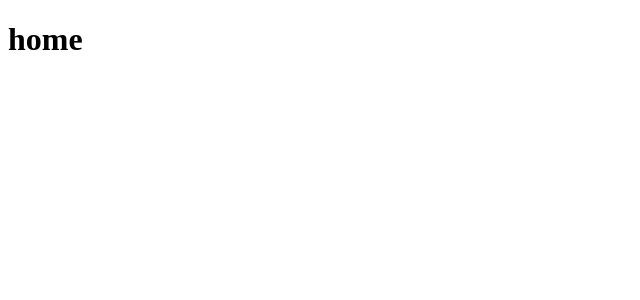
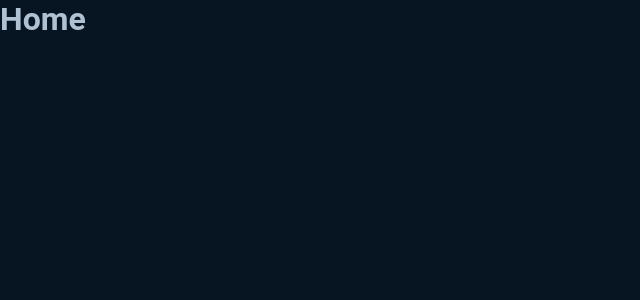
Before and after one commit to Thav0/rocketseat-2023-challenge-03-github-blog, a React (Vite) app: page / in a window 1280 px wide. Shown: the top 300 px of the page, without its empty margins (0-640 px from the left). Built offline with nearby package versions, Linux system fonts and the light colour scheme.

Commit message:
Theme defined, react router dom added

```diff
--- a/package.json
+++ b/package.json
@@ -13,6 +13,7 @@
     "react": "^18.2.0",
     "react-dom": "^18.2.0",
     "react-hook-form": "^7.43.7",
+    "react-router-dom": "^6.9.0",
     "styled-components": "^5.3.9",
     "zod": "^3.21.4"
   },
@@ -20,6 +21,7 @@
     "@rocketseat/eslint-config": "^1.2.0",
     "@types/react": "^18.0.28",
     "@types/react-dom": "^18.0.11",
+    "@types/styled-components": "^5.1.26",
     "@vitejs/plugin-react": "^3.1.0",
     "eslint": "^8.36.0",
     "typescript": "^4.9.3",
--- a/src/App.tsx
+++ b/src/App.tsx
@@ -1,10 +1,14 @@
-import { useState } from 'react'
+import { defaultTheme } from "./styles/themes/default"
+import { ThemeProvider } from 'styled-components'
+import { GlobalStyle } from './styles/global'
 
 function App() {
-  const [count, setCount] = useState(0)
 
   return (
-    <h1>home</h1>
+    <ThemeProvider theme={defaultTheme}>
+      <GlobalStyle />
+      <h1>home</h1>
+    </ThemeProvider>
   )
 }
 
--- a/src/main.tsx
+++ b/src/main.tsx
@@ -1,9 +1,16 @@
 import React from 'react'
 import ReactDOM from 'react-dom/client'
-import App from './App'
+import { RouterProvider } from 'react-router-dom'
+import { ThemeProvider } from 'styled-components'
+import { router } from './routes/router'
+import { GlobalStyle } from './styles/global'
+import { defaultTheme } from './styles/themes/default'
 
 ReactDOM.createRoot(document.getElementById('root') as HTMLElement).render(
   <React.StrictMode>
-    <App />
+    <ThemeProvider theme={defaultTheme}>
+      <GlobalStyle />
+      <RouterProvider router={router} />
+    </ThemeProvider>
   </React.StrictMode>,
 )
--- /dev/null
+++ b/src/pages/Home/index.tsx
@@ -0,0 +1,3 @@
+export function Home() {
+  return <h1>Home</h1>
+}
--- /dev/null
+++ b/src/routes/router.tsx
@@ -0,0 +1,9 @@
+import { createBrowserRouter } from "react-router-dom";
+import { Home } from "../pages/Home";
+
+export const router = createBrowserRouter([
+  {
+    path: '/',
+    element: <Home />
+  }
+])
--- /dev/null
+++ b/src/styles/global.ts
@@ -0,0 +1,25 @@
+import { createGlobalStyle } from 'styled-components'
+
+export const GlobalStyle = createGlobalStyle`
+
+  * {
+    margin: 0;
+    padding: 0;
+    box-sizing: border-box;
+  }
+
+  :focus {
+    outline: 0;
+    box-shadow: 0 0 0 2px ${(props) => props.theme['label']};
+  }
+
+  body {
+    background-color: ${(props) => props.theme['background']};
+    color: ${(props) => props.theme['text']};
+    -webkit-font-smoothing: antialiased;
+  }
+
+  body, input-security, textarea, button {
+    font: 400 1rem Roboto, sans-serif;
+  }
+`
--- /dev/null
+++ b/src/styles/themes/default.ts
@@ -0,0 +1,15 @@
+export const defaultTheme = {
+  white: '#fff',
+
+  blue: '#3294F8',
+  'title': '#E7EDF4',
+  'subtitle': '#C4D4E3',
+  'text': '#AFC2D4',
+  'span': '#7B96B2',
+  'label': '#3A536B',
+  'border': '#1C2F41',
+  'post': '#112131',
+  'profile': '#0B1B2B',
+  'background': '#071422',
+  'input': '#040F1A',
+} as const
```
Also changed, not shown: src/@types/styled.d.ts (added, +8 -0 lines), src/assets/github-blog-background.svg (added), 1 other file (tests, documents, lock files or other folders).
